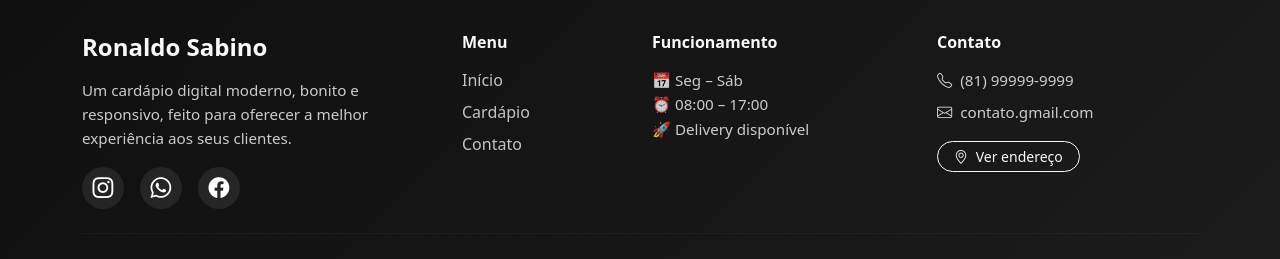
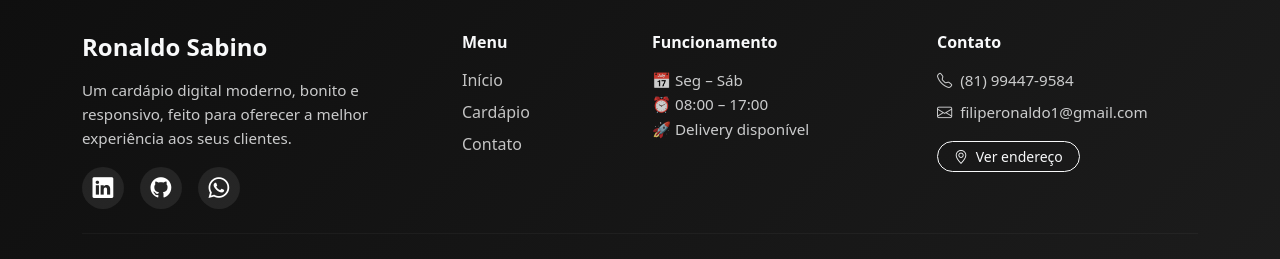
Before and after one commit to ronaldosabino/MENU, an Angular app: page / in a window 1280 px wide. Shown: the part 2221-2480 px from the top of the page. Built offline with nearby package versions, Linux system fonts and the light colour scheme.

Commit message:
feat: Ajustes no footer

```diff
--- a/src/app/shared/footer/footer.component.css
+++ b/src/app/shared/footer/footer.component.css
@@ -52,7 +52,7 @@
 .modal-backdrop-custom {
   position: fixed;
   inset: 0;
-  background: rgba(0, 0, 0, 0.75);
+  /* background: rgba(0, 0, 0, 0.75); */
   display: flex;
   justify-content: center;
   align-items: center;
--- a/src/app/shared/footer/footer.component.html
+++ b/src/app/shared/footer/footer.component.html
@@ -16,15 +16,15 @@
         <!-- SOCIAL -->
         <div class="d-flex gap-3 mt-3">
           <a href="#" class="social-icon">
-            <i class="bi bi-instagram"></i>
+            <i class="bi bi-linkedin"></i>
+          </a>
+
+          <a href="#" class="social-icon">
+            <i class="bi bi-github"></i>
           </a>
 
           <a href="#" class="social-icon">
             <i class="bi bi-whatsapp"></i>
-          </a>
-
-          <a href="#" class="social-icon">
-            <i class="bi bi-facebook"></i>
           </a>
         </div>
       </div>
@@ -55,12 +55,12 @@
 
         <p class="footer-text mb-2">
           <i class="bi bi-telephone me-2"></i>
-          <span>(81) 99999-9999</span>
+          <span>(81) 99447-9584</span>
         </p>
 
         <p class="footer-text mb-2">
           <i class="bi bi-envelope me-2"></i>
-          <span>contato.gmail.com</span>
+          <span>{{ 'filiperonaldo1@gmail.com' }}</span>
         </p>
 
         <button class="btn btn-outline-light btn-sm mt-2 rounded-pill px-3" (click)="openModalAdress()">
@@ -88,7 +88,7 @@
   <div class="modal-custom" (click)="$event.stopPropagation()">
 
     <!-- HEADER -->
-    <div class="modal-header-custom">
+    <div class="modal-header-custom bg-secondary">
       <h5 class="m-0 fw-semibold">
         Estamos localizados no coração do Recife ❤️
       </h5>
@@ -99,7 +99,7 @@
     </div>
 
     <!-- BODY -->
-    <div class="modal-body-custom d-flex justify-content-center">
+    <div class="modal-body-custom d-flex justify-content-center bg-secondary">
       <iframe src="https://www.google.com/maps/embed?pb=!1m18!1m12!1m3!1d15801.79813277638!2d-34.88062045206317!3d-8.055543471549795!2m3!1f0!2f0!3f0!3m2!1i1024!2i768!4f13.1!3m3!1m2!1s0x7ab18a2a565885f%3A0x802b0e52579b84b7!2sRecife%2C%20PE%2C%2050030-230!5e0!3m2!1spt-BR!2sbr!4v1753861680534!5m2!1spt-BR!2sbr" max-width="900px" height="350" style="border:0;" allowfullscreen="" loading="lazy" referrerpolicy="no-referrer-when-downgrade"></iframe>
     </div>
   </div>
```
